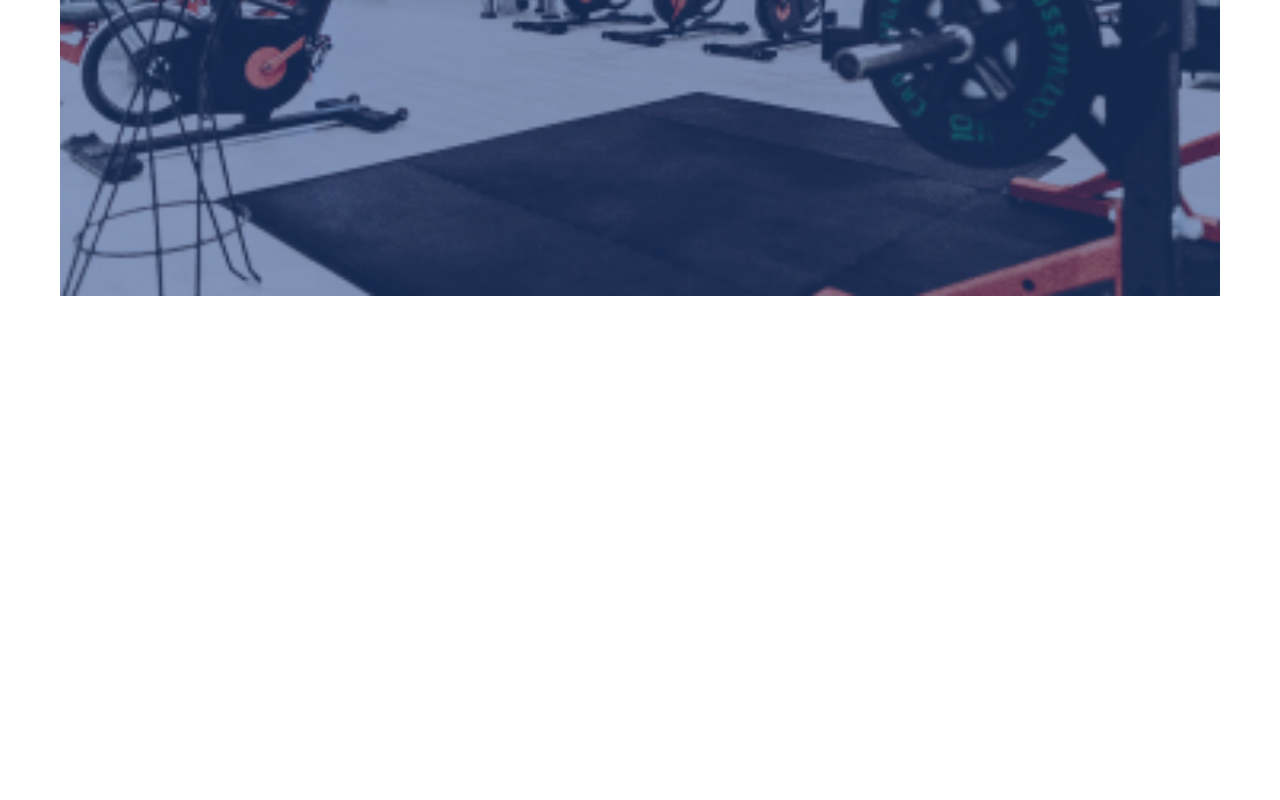
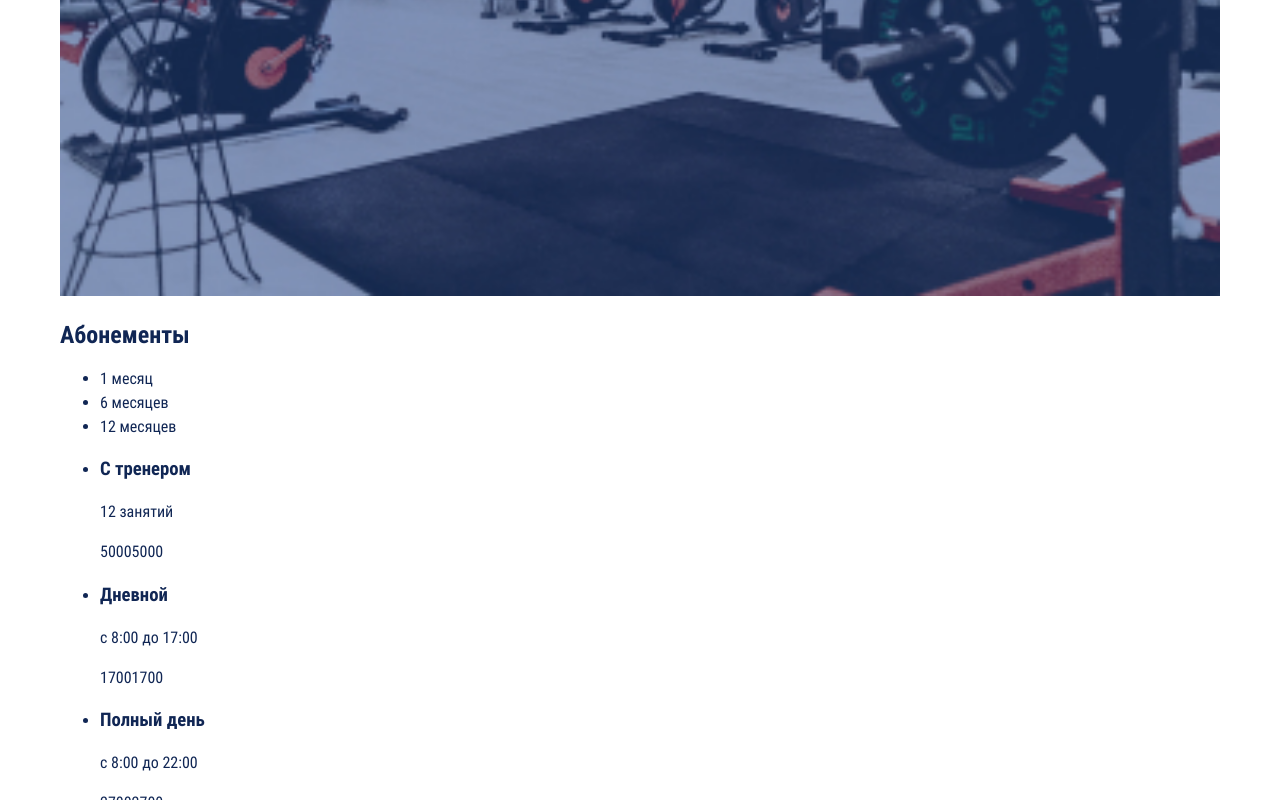
Before and after one commit to Aznaur/fitness-center, a website: page source/index.html in a window 1280 px wide. Shown: the part 2000-2800 px from the top of the page. Before the commit the page ends 2303 px from the top, so only its background shows below. Drawn offline with nearby package versions, Linux system fonts and the light colour scheme; files that its build step writes are made by us from their sources.

Commit message:
Разметка блока Абонементы

```diff
--- a/source/index.html
+++ b/source/index.html
@@ -30,7 +30,7 @@
         <div class="page-header__img">
           <picture>
               <source media="(max-width: 1023px)" srcset="img/header-tablet@1x.jpg 1x, img/header-tablet@2x.jpg 2x">
-            <img src="img/header-desktop@1x.jpg" alt="Фото тренера">
+            <img src="img/header-desktop@1x.jpg" srcset="img/header-desktop@2x.jpg" alt="Фото тренера">
           </picture>
         </div>
         <ul class="page-header__social header-social">
@@ -69,8 +69,38 @@
         </div>
       </div>
     </section>
-    <section class="">
+    <section class="subscription">
+      <div class="container">
+        <div class="subscription__wrapp">
+          <h2 class="subscription__title">Абонементы</h2>
+          <ul class="subscription__duration duration-list">
+            <li class="duration-list__item">1 месяц</li>
+            <li class="duration-list__item">6 месяцев</li>
+            <li class="duration-list__item">12 месяцев</li>
+          </ul>
 
+          <ul class="subscription__options options-list">
+            <li class="options-list__item">
+              <h3 class="options-list__title">С тренером</h3>
+              <p class="options-list__subtitle">12 занятий</p>
+              <p class="options-list__price">5000<span>5000</span></p>
+              <a href="#" class="options-list__btn"></a>
+            </li>
+            <li class="options-list__item">
+              <h3 class="options-list__title">Дневной</h3>
+              <p class="options-list__subtitle">с 8:00 до 17:00</p>
+              <p class="options-list__price">1700<span>1700</span></p>
+              <a href="#" class="options-list__btn"></a>
+            </li>
+            <li class="options-list__item">
+              <h3 class="options-list__title">Полный день</h3>
+              <p class="options-list__subtitle">с 8:00 до 22:00</p>
+              <p class="options-list__price">2700<span>2700</span></p>
+              <a href="#" class="options-list__btn"></a>
+            </li>
+          </ul>
+        </div>
+      </div>
     </section>
   </main>
 </body>
--- a/source/sass/blocks/page-header.scss
+++ b/source/sass/blocks/page-header.scss
@@ -102,6 +102,7 @@
 }
 
 .page-header__img {
+  width: 500px;
   margin-right: 6.9%;
 
   & img {
@@ -185,6 +186,10 @@
     padding-bottom: 79px;
   }
 
+  .page-header__start-home {
+    justify-content: center;
+  }
+
   .page-header__top {
     padding-top: 19px;
     letter-spacing: 0.02em;
```
Also changed, not shown: source/img/icone-ruble.svg (added).
